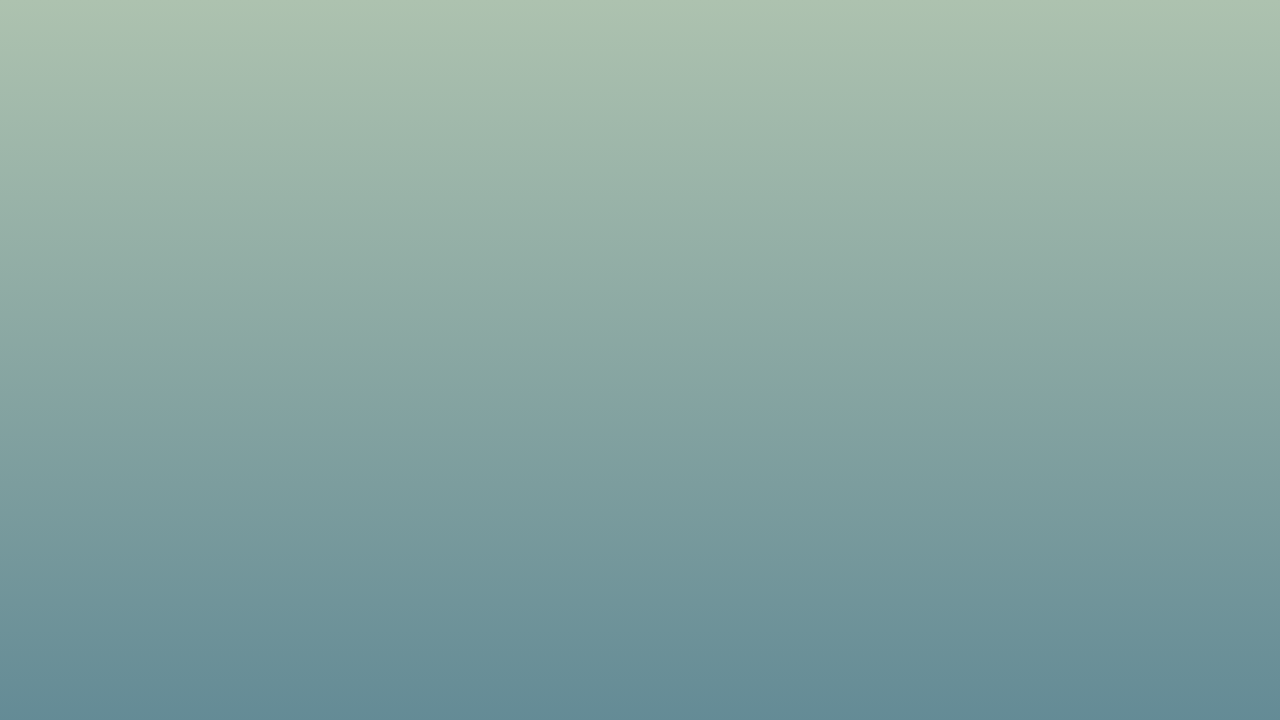
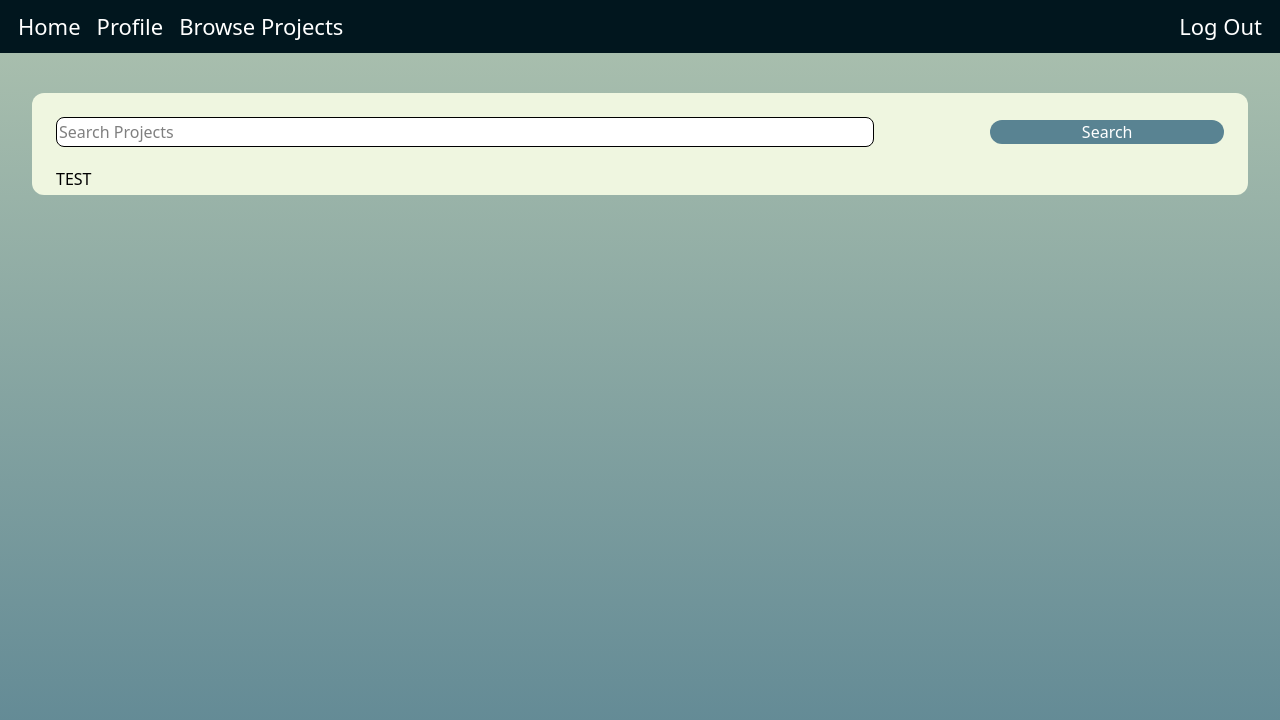
Before and after one commit to lbrown169/Codennect, a React (Vite) app in the folder frontend/: page /browse in a window 1280 px wide. Before the commit this address had no page. Shown: the top 720 px of the page. Built offline with nearby package versions, Linux system fonts and the light colour scheme; sample sign-in values are in the browser's storage.

Commit message:
Added beginning of search page. Currently has a search bar and button. Currently nonfunctional.

```diff
--- a/frontend/src/App.css
+++ b/frontend/src/App.css
@@ -128,6 +128,43 @@
 
 }
 
+.searchBox {
+  background-color: #EFF6E0;
+  margin: auto;
+  position: relative;
+  width: 95%;
+  border-radius: 12px;
+  padding: 24px;
+  top: 40px;
+}
+
+#searchBar {
+  color: black;
+  background-color: white;
+  padding: 2px;
+  border: 1px solid black;
+  border-radius: 8px;
+  width: 70%;
+}
+
+.searchButton {
+  color: white;
+  background-color: #598392;
+  margin-left: 10%;
+  width: 20%;
+  border-radius: 12px;
+}
+
+.searchButton:hover {
+  background-color: #90b0bb;
+}
+
+.searchResults {
+  position: relative;
+  top: 20px;
+  color: black;
+}
+
 .submitButton {
   padding: 2px;
   background-color: white;
--- a/frontend/src/App.tsx
+++ b/frontend/src/App.tsx
@@ -9,6 +9,7 @@ import ResetPasswordPage from './pages/ResetPasswordPage';
 import { getVersion, isProd } from './utils';
 import ProjectPage from './pages/ProjectPage';
 import UserProfilePage from './pages/UserProfilePage';
+import BrowseProjectsPage from './pages/BrowseProjectsPage';
 
 function App() {
 
@@ -28,6 +29,7 @@ function App() {
                 <Route path="/register" element={<SignupPage />} />
                 <Route path="/dashboard" element={<DashboardPage />} />
                 <Route path="/userprofile" element={<UserProfilePage />} />
+                <Route path="/browse" element={<BrowseProjectsPage />} />
                 <Route path="/forgot-password" element={<ForgotPasswordPage />} />
                 <Route path="/reset-password" element={<ResetPasswordPage />} />
                 <Route path="/projects/:project_id" element={<ProjectPage />} />
--- a/frontend/src/components/HeaderBar.tsx
+++ b/frontend/src/components/HeaderBar.tsx
@@ -35,6 +35,7 @@ function HeaderBar()
         <div id="headerBar" className="navBar space-x-4">
             <a href="#" onClick={goHome}>Home</a>
             <a href="/userprofile">Profile</a>
+            <a href="/browse">Browse Projects</a>
             <a href="#" className="float-right inset-y-[-8px]" onClick={doLogout}>Log Out</a>
         </div>
     );
--- /dev/null
+++ b/frontend/src/components/ProjectSearch.tsx
@@ -0,0 +1,24 @@
+
+function ProjectSearch()
+{
+    var _ud = localStorage.getItem('user_data');
+    if(_ud == null) //redirect if user not found
+    {
+        window.location.href = '/';
+        return;
+    }
+
+    return(
+        <div id="searchBox" className="searchBox">
+            <div id="searchArea">
+                <input type="text" id="searchBar" placeholder="Search Projects" />
+                <button type="button" id="searchButton" className="searchButton">Search</button>
+            </div>
+            <div id="searchResults" className="searchResults">
+                <p>TEST</p>
+            </div>
+        </div>
+
+    );
+}
+export default ProjectSearch;
--- /dev/null
+++ b/frontend/src/pages/BrowseProjectsPage.tsx
@@ -0,0 +1,13 @@
+import HeaderBar from "../components/HeaderBar";
+import ProjectSearch from "../components/ProjectSearch";
+
+const BrowseProjectsPage = () =>
+{
+    return(
+        <div>
+            <HeaderBar />
+            <ProjectSearch />
+        </div>
+    )
+};
+export default BrowseProjectsPage;
```
